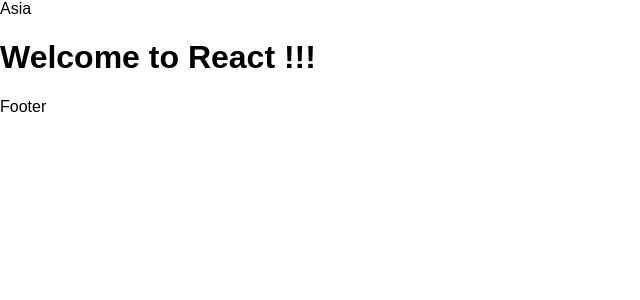
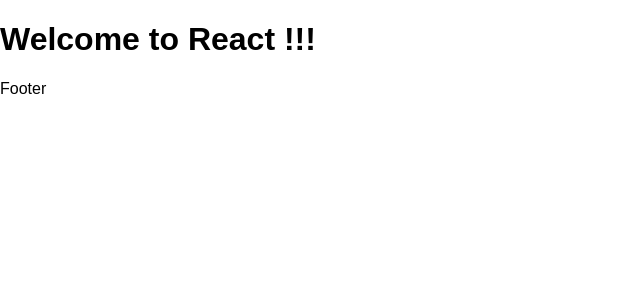
Before and after one commit to PatiKoszi/ReactTutorial, a React (Create React App) app: page / in a window 1280 px wide. Shown: the top 300 px of the page, without its empty margins (0-640 px from the left). Built offline with nearby package versions, Linux system fonts and the light colour scheme.

Commit message:
this props czyli właściwości od Layout do Header

```diff
--- a/src/components/Header.js
+++ b/src/components/Header.js
@@ -3,6 +3,7 @@
 
 class Header extends React.Component {
   render() {
+    console.log(this.props);
     return (
       <div><Title/></div>
 
--- a/src/components/Layout.js
+++ b/src/components/Layout.js
@@ -4,19 +4,12 @@
 
 
 class Layout extends React.Component {
- state = {name: "Patryk"};
-
-
   render() {
-    setTimeout(() => {
-      this.setState({name: "Asia"});
-    }, 1000 );
-
+    const title ="Welcome Patryk !!!";
 
      return (
        <div>
-         {this.state.name}
-         <Header/>
+         <Header name={"Some thing"} title={title}/>
          <Footer/>
        </div>
 
```
